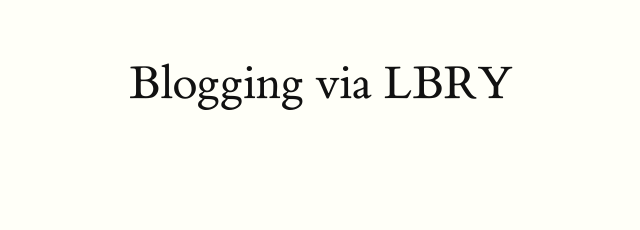
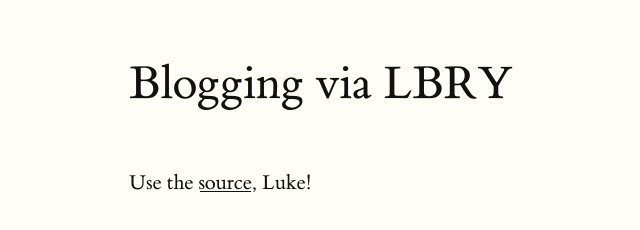
Before and after one commit to lyoshenka/blogchain, a Gatsby site: page / in a window 1280 px wide. Shown: the whole page, without its empty margins (31-671 px from the left). Built offline with nearby package versions, Linux system fonts and the light colour scheme; Gatsby itself is replaced by a stand-in of ours.

Commit message:
add footer

```diff
--- a/src/pages/index.js
+++ b/src/pages/index.js
@@ -27,6 +27,11 @@
               <p>{node.excerpt}</p>
             </div>
           ))}
+        <p>
+          Use the <Link to="https://github.com/lyoshenka/blogchain">
+            source
+          </Link>, Luke!
+        </p>
       </div>
   )
 }
```
Also changed, not shown: README.md.
